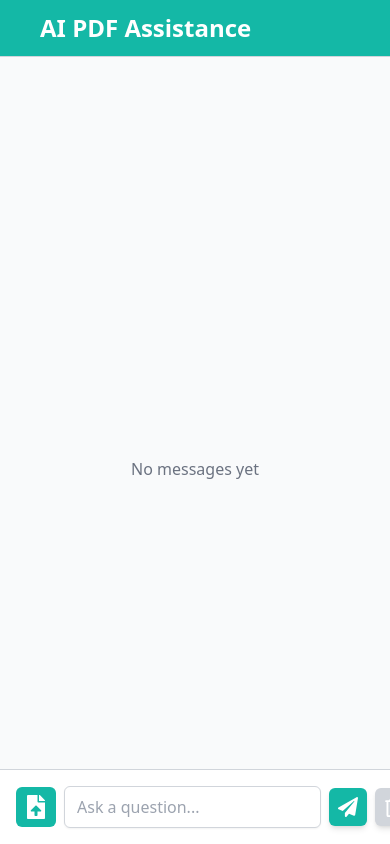
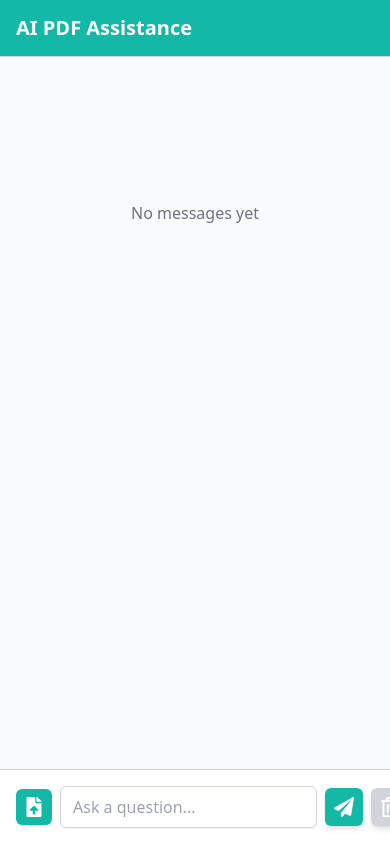
Before and after one commit to ponnparamaguru/gemini-pdf-ai, a React (Create React App) app in the folder client/: page / in a window 390 px wide. Shown: the top 844 px of the page. Built offline with nearby package versions, Linux system fonts and the light colour scheme.

Commit message:
formatted text

```diff
--- a/client/src/App.js
+++ b/client/src/App.js
@@ -2,6 +2,7 @@ import React, { useState, useRef, useEffect } from 'react';
 import axios from 'axios';
 import { FaFileUpload, FaPaperPlane, FaRegTrashAlt, FaTimes } from 'react-icons/fa';
 import SplashScreen from './SplashScreen';
+import { marked } from 'marked';
 
 function App() {
   const [files, setFiles] = useState([]);
@@ -14,7 +15,7 @@ function App() {
   const [aiTyping, setAiTyping] = useState(false);
 
   const fileInputRef = useRef(null);
-  const chatEndRef = useRef(null); // Ref for scrolling
+  const chatEndRef = useRef(null);
 
   const handleFileChange = (e) => {
     setFiles(e.target.files);
@@ -53,9 +54,11 @@ function App() {
         },
       });
 
+      const formattedResponse = marked(response.data.reply);
+
       setMessages((prevMessages) => [
         ...prevMessages,
-        { type: 'ai', text: response.data.reply },
+        { type: 'ai', text: formattedResponse },
       ]);
     } catch (error) {
       console.error('Error uploading files:', error);
@@ -111,24 +114,23 @@ function App() {
   }, [messages]);
 
   return (
-    <div className="h-screen flex flex-col">
+    <div className="h-screen flex flex-col bg-gray-100">
       {showSplash && <SplashScreen onHide={handleSplashHide} />}
-      <div className='bg-teal-500 w-full h-14 flex items-center pl-10'>
-        <h1 className='text-2xl font-semibold text-white'>AI PDF Assistance</h1>
+      <div className='bg-teal-500 w-full h-14 flex items-center pl-4 md:pl-10'>
+        <h1 className='text-xl md:text-2xl font-semibold text-white'>AI PDF Assistance</h1>
       </div>
       <div className={`flex-1 overflow-y-auto p-4 bg-gray-50 border-t border-gray-300 ${showSplash ? 'hidden' : ''}`}>
         <div className="h-full flex flex-col">
           {messages.length === 0 && !aiTyping ? (
-            <div className="flex-1 text-center mt-96 md:mt-10 text-gray-500">No messages yet</div>
+            <div className="flex-1 text-center mt-32 md:mt-10 text-gray-500">No messages yet</div>
           ) : (
             <div className="flex-1 overflow-y-auto">
               {messages.map((msg, index) => (
                 <div key={index} className={`mb-2 flex ${msg.type === 'user' ? 'justify-end' : 'justify-start'}`}>
                   <div
                     className={`px-4 py-2 rounded-lg ${msg.type === 'user' ? 'bg-teal-500 text-white' : 'bg-gray-200 text-gray-800'} shadow-md`}
-                  >
-                    {msg.text}
-                  </div>
+                    dangerouslySetInnerHTML={{ __html: msg.text }}
+                  />
                 </div>
               ))}
               {aiTyping && (
@@ -138,7 +140,7 @@ function App() {
                   </div>
                 </div>
               )}
-              <div ref={chatEndRef} /> {/* Reference for scrolling */}
+              <div ref={chatEndRef} />
             </div>
           )}
         </div>
@@ -149,7 +151,7 @@ function App() {
           onClick={openModal}
           className='p-2 bg-teal-500 text-white hover:bg-teal-600 rounded-md'
         >
-          <FaFileUpload className="text-white" size={24} />
+          <FaFileUpload className="text-white" size={20} />
         </button>
 
         <input
```
